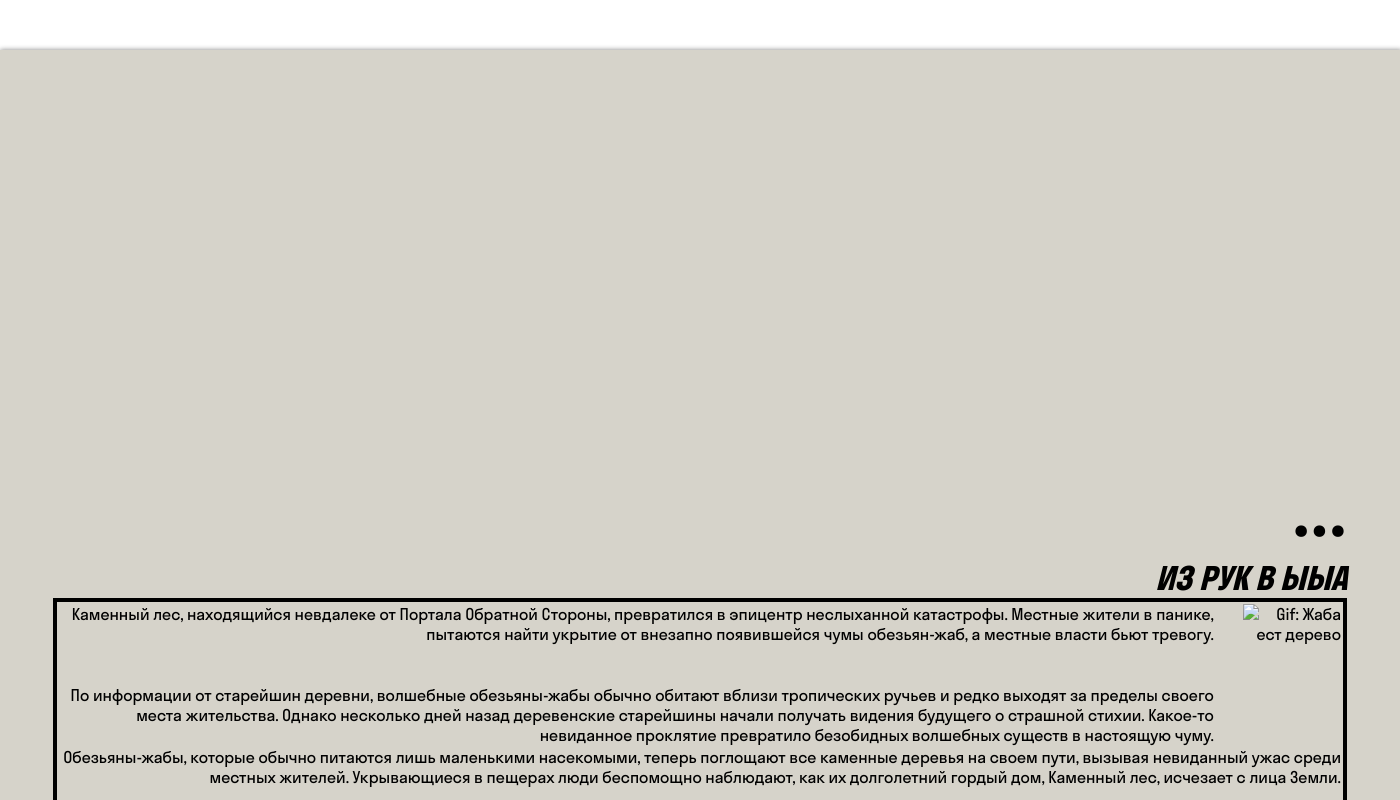
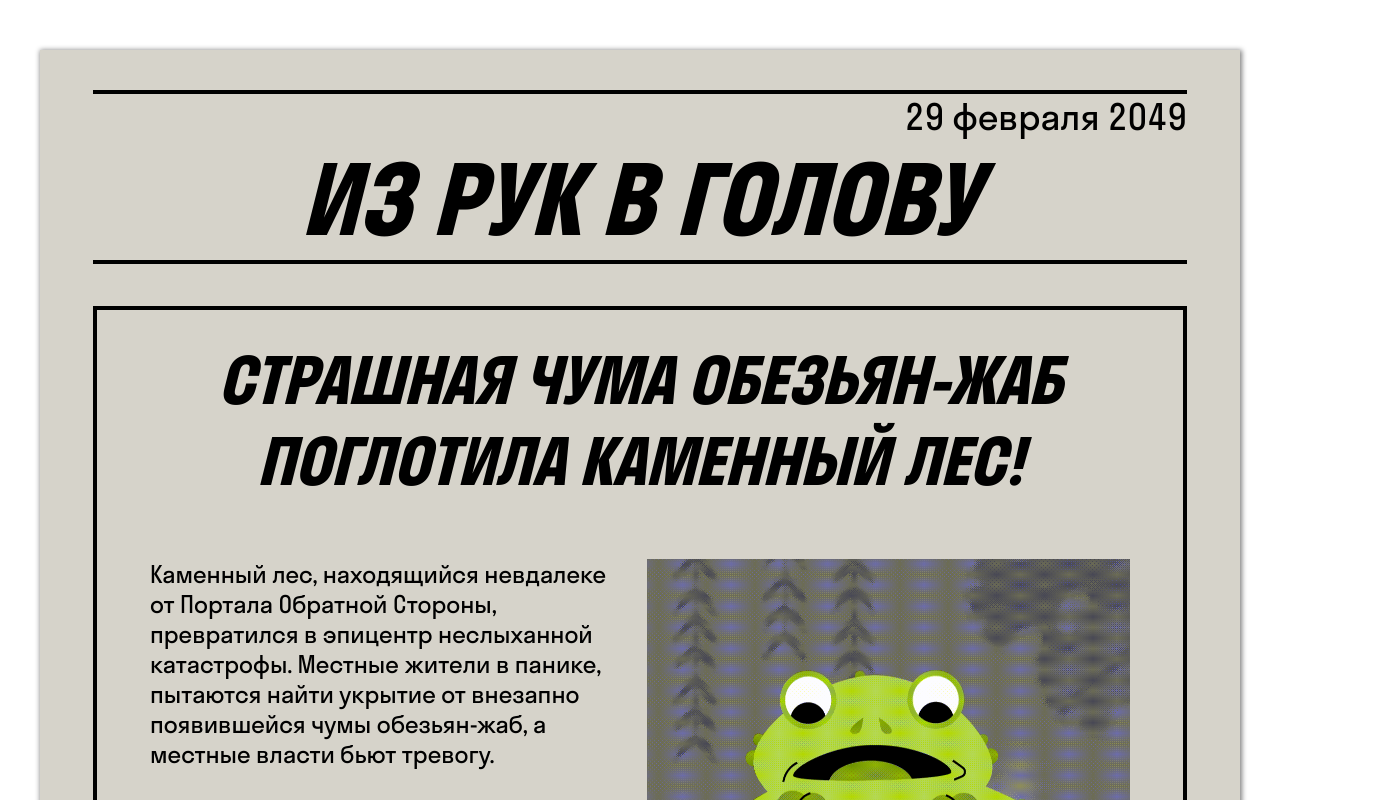
Before and after one commit to DHeReign/newspaper, a plain HTML site: page index.html in a window 1280 px wide. Shown: the top 800 px of the page, 1400 px wide, since content can reach past the window. Drawn offline with Linux system fonts and the light colour scheme.

Commit message:
corrected

```diff
--- a/index.html
+++ b/index.html
@@ -13,11 +13,11 @@
 <body>
     <div class="main">
         <div class="header">
-            <p class="header-date">...</p>
-            <h1 class="header-title">Из рук в ыыа</h1>
-        </>
+            <p class="header-date">29 февраля 2049</p>
+            <h1 class="header-title">Из рук в голову</h1>
+        </div>
         <div class="content">
-            <!-- <h2 class="content-title">СТРАШНАЯ ЧУМА ОБЕЗЬЯН-ЖАБ ПОГЛОТИЛА КАМЕННЫЙ ЛЕС!</h2> -->
+            <h2 class="content-title">СТРАШНАЯ ЧУМА ОБЕЗЬЯН-ЖАБ ПОГЛОТИЛА КАМЕННЫЙ ЛЕС!</h2>
             <table class="content-table">
                 <tr class="table-row">
                     <td class="table-data">
@@ -26,7 +26,7 @@
                             неслыханной катастрофы. Местные жители в панике, пытаются найти укрытие от внезапно
                             появившейся чумы обезьян-жаб, а местные власти бьют тревогу.
                         </p>
-                        <p class="">
+                        <p class="table-data-text">
                             По информации от старейшин деревни, волшебные обезьяны-жабы обычно обитают вблизи
                             тропических ручьев и редко выходят за пределы своего места жительства. Однако несколько дней
                             назад деревенские старейшины начали получать видения будущего о страшной стихии. Какое-то
@@ -34,7 +34,7 @@
                         </p>
                     </td>
                     <td>
-                        <img src="./images/ohno.gif" alt="Gif: Жаба ест дерево">
+                        <img src="./images/zhaba.gif" alt="Gif: Жаба ест дерево">
                     </td>
                 </tr>
                 <tr class="table-row">
@@ -50,7 +50,7 @@
                 </tr>
                 <tr class="table-row">
                     <td colspan="2">
-                        <p  class="table-data-text-last">
+                        <p class="table-data-text-last">
                             Необходима помощь сильнейших волшебников, способных справиться с этой угрозой. Визирь
                             деревни заявил: "Нам нужны волшебники, которые смогут не только обуздать этих зверей, но и
                             восстановить нашу родину. Призываем союзников со всего мира встать на защиту Каменного
--- a/style.css
+++ b/style.css
@@ -11,41 +11,41 @@ body {
 .main {
     font-family: 'StratosSkyeng', sans-serif;
     background-color: #D6D3CA;
-    width: 1400px;
-    padding: 400px 53px;
-    margin: 0;
+    width: 1200px;
+    padding: 40px 53px;
+    margin: auto;
     box-shadow: 1px 1px 5px 1px grey;
 }
 
 .header {
     margin-bottom: 42px;
-    border-top: 4px black;
+    border-top: 4px solid black;
     border-bottom: 4px solid black;
-    text-align: right;
 }
 
 .header-date {
     text-align: right;
-    font-size: 86px;
+    font-size: 36px;
 }
 
 .header-title {
-    /* ... */
+    text-align: center;
+    font-size: 96px;
     font-style: italic;
     text-transform: uppercase;
 }
 
 .content {
-    padding: ;
+    padding: 30px 51px;
     border: 4px solid black;
     margin-bottom: 37px;
 }
 
 .content-title {
-    /* ... */
+    font-size: 64px;
     font-style: italic;
-    /* ... */
-    /* ... */
+    text-align: center;
+    margin-bottom: 55px;
 }
 
 .content-table {
@@ -62,7 +62,7 @@ body {
 
 .table-data-text,
 .table-data-text-last {
-    /* ... */
+    font-size: 24px;
 }
 
 .table-data-text {
@@ -76,12 +76,14 @@ img {
 }
 
 .advert-title {
-    /* ... */
+    font-size: 36px;
     font-style: italic;
-    /* ... */
+    font-weight: normal;
     /* border: ; */
     border-left: 0;
     border-right: 0;
+    border-top: 4px solid black;
+    border-bottom: 4px solid black;
 }
 
 .adverts {
```
